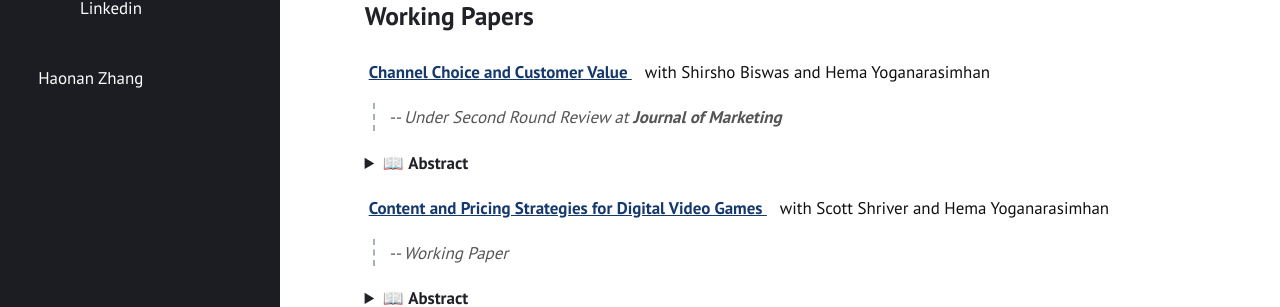
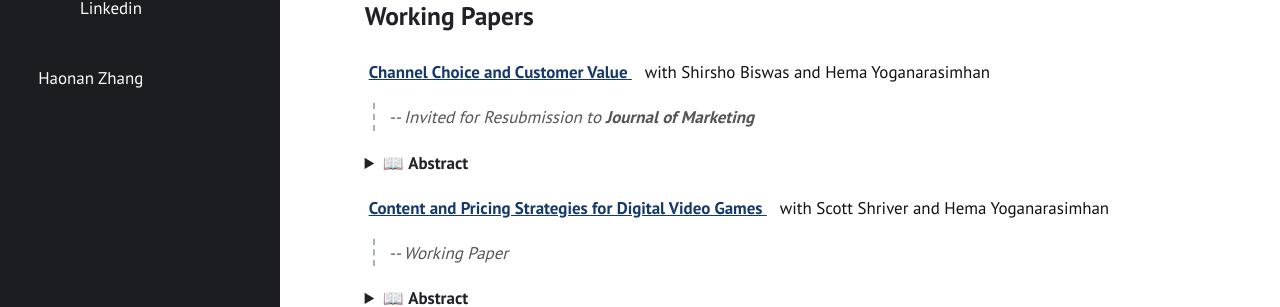
Before and after one commit to haonanzhang-vv/haonanzhang-vv.github.io, a Jekyll site: the page built from PubList.md, in a window 1280 px wide. Shown: the part 320-627 px from the top of the page. Built offline with Jekyll 4.4.1, drawn with Linux system fonts in a browser that asks for light colours.

Commit message:
Update PubList.md

```diff
--- a/PubList.md
+++ b/PubList.md
@@ -74,7 +74,7 @@ The rapid growth of e-commerce has significantly transformed consumer behavior,
 <br>
 
 <div class="paper-status">
-  -- Under Second Round Review at <strong>Journal of Marketing</strong>
+  -- Invited for Resubmission to <strong>Journal of Marketing</strong>
 </div>
 
 <details>
```
